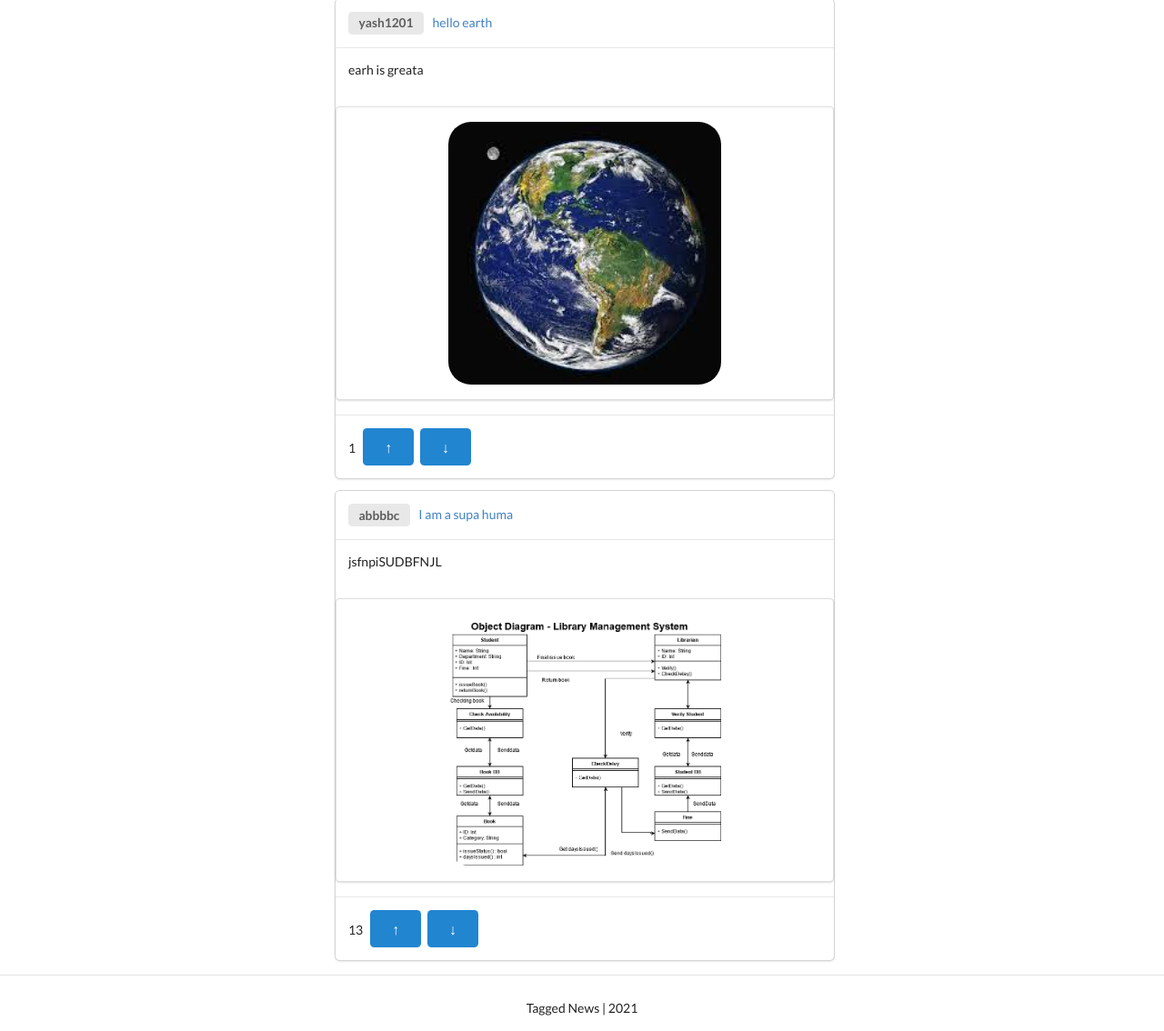
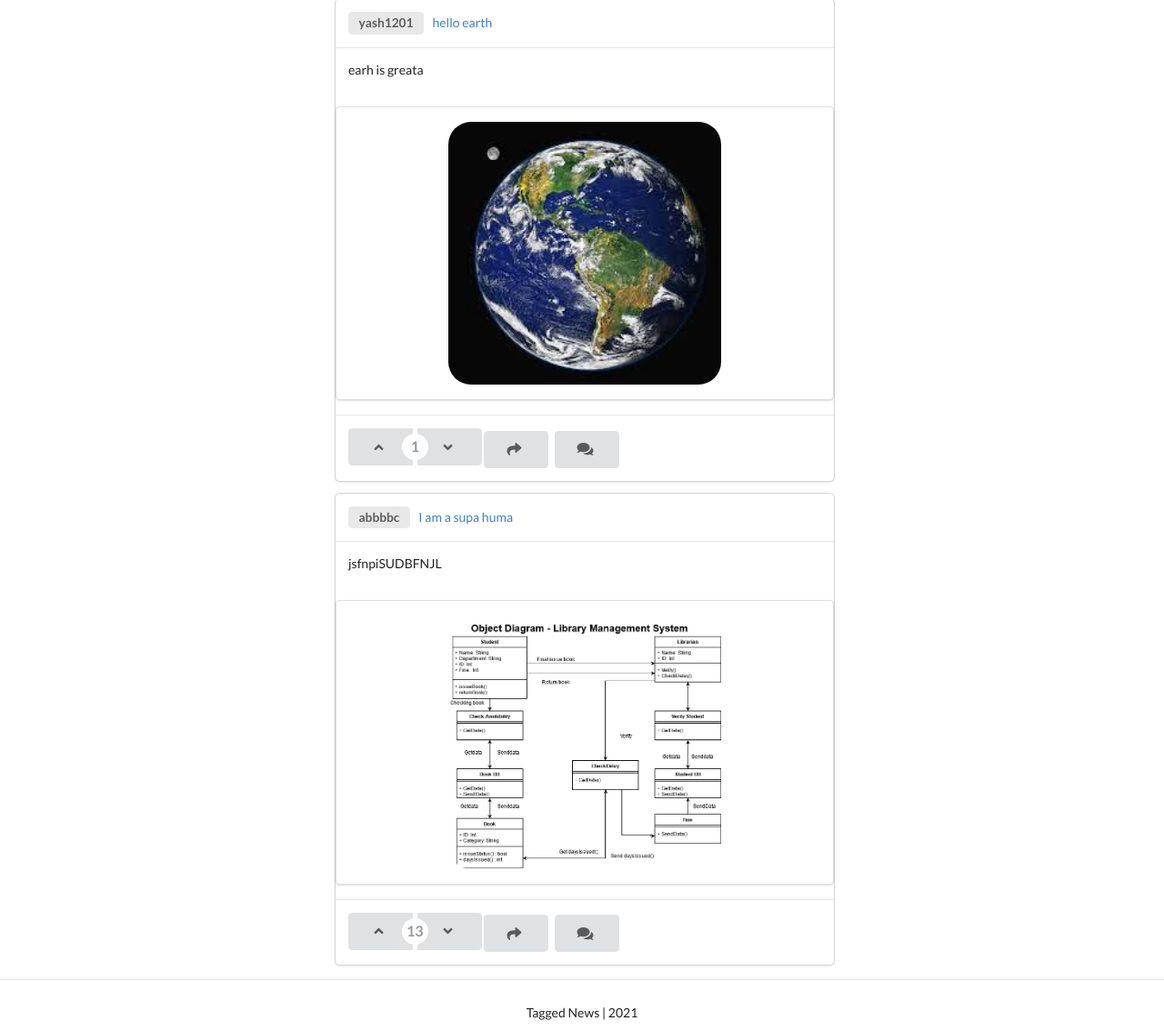
Before and after one commit to desaimihir12/11-tagged-news, a Django app: page /blog/ in a window 1280 px wide. Shown: the part 88-1222 px from the top of the page at 91% size. Run offline with Django 3.2, Linux system fonts and the light colour scheme; data comes from the database, SQL or seed files in the repository; both versions use the stored data as it was after the commit; some libraries are stand-ins or nearby versions.

Commit message:
frontend for comments added

```diff
--- a/project/src/blog/models.py
+++ b/project/src/blog/models.py
@@ -45,6 +45,8 @@ class Comment(models.Model):
 
     def __str__(self):
         return str(self.id) + self.body
+    def count_vote(self):
+        return self.upvote-self.downvote
 
 class PostVote(models.Model):
     TYPE                =   (
--- a/project/src/blog/templates/blog/main.html
+++ b/project/src/blog/templates/blog/main.html
@@ -15,6 +15,18 @@
 	.image:active {
 		width: 200% !important;
 		height: 200% !important;
+	}
+	#vote
+	{
+		/* width : 100%; */
+	}
+	#share
+	{
+		/* width:50% ; */
+	}
+	#comment
+	{
+		/* width:49% ; */
 	}
 </style>
 <script>
@@ -68,10 +80,70 @@
 						<img class="ui centered medium image", src={{obj.image.url}}>
 					</div>
 					<div class="content">
-						{{obj.count_vote}}
-						&nbsp;
-						<button class="ui primary button">↑</button>
-						<button class="ui primary button">↓</button>
+						<div class="all-buttons">
+							<!-- show votes,upvote and downvote -->
+							<div class="ui buttons" id="vote">
+								<div class="ui vertical animated button" tabindex="0">
+									<div class="visible content">
+										<i class="angle up icon"></i>
+									</div>
+									<div class="hidden content">
+										  <i class="angle double up icon"></i>
+									</div>
+								</div>
+								<div class="or" data-text={{obj.count_vote}}></div>
+								<div class="ui vertical animated button" tabindex="0">
+									<div class="visible content">
+										<i class="angle down icon"></i>
+									</div>
+									<div class="hidden content">
+										  <i class="angle double down icon"></i>
+									</div>
+								</div>
+							</div>
+							<div class="ui vertical animated button" tabindex="0" onclick="pmodal()">
+								<div class="visible content">
+									<i class="share icon"></i>
+								</div>
+								<div class="hidden content">
+										Share
+								</div>
+							</div>
+							<a href="{% url 'blog:detail' obj.slug %}" class="ui vertical animated button" tabindex="0">
+								<div class="visible content">
+									<i class="comments icon"></i>
+								</div>
+								<div class="hidden content">
+									Comment
+								</div>
+							</a>
+							<!-- share button -->
+							<!-- <div class="ui buttons" id="share">
+								<div class="ui vertical animated button" tabindex="0">
+									<div class="visible content">
+										<i class="share square icon"></i>
+									</div>
+									<div class="hidden content">
+											Share
+									</div>
+								</div>
+							</div> -->
+
+							<!-- comments button -->
+							<!-- <div class="ui buttons" id="comment">
+								<a href="{% url 'blog:detail' obj.slug %}">
+									<div class="ui vertical animated button" tabindex="0" >
+										<div class="visible content">
+											<i class="comments icon" href="{% url 'blog:detail' obj.slug %}"></i>
+										</div>
+										<div class="hidden content">
+											<a href="{% url 'blog:detail' obj.slug %}" style="text-decoration: none">Comment</a>
+										</div>
+									</div>
+								</a>
+							</div> -->
+
+						</div>
 					</div>
 
 				</div>
```
Also changed, not shown: project/src/blog/templates/blog/detail_blog.html (+41 -2 lines), project/src/db.sqlite3.
